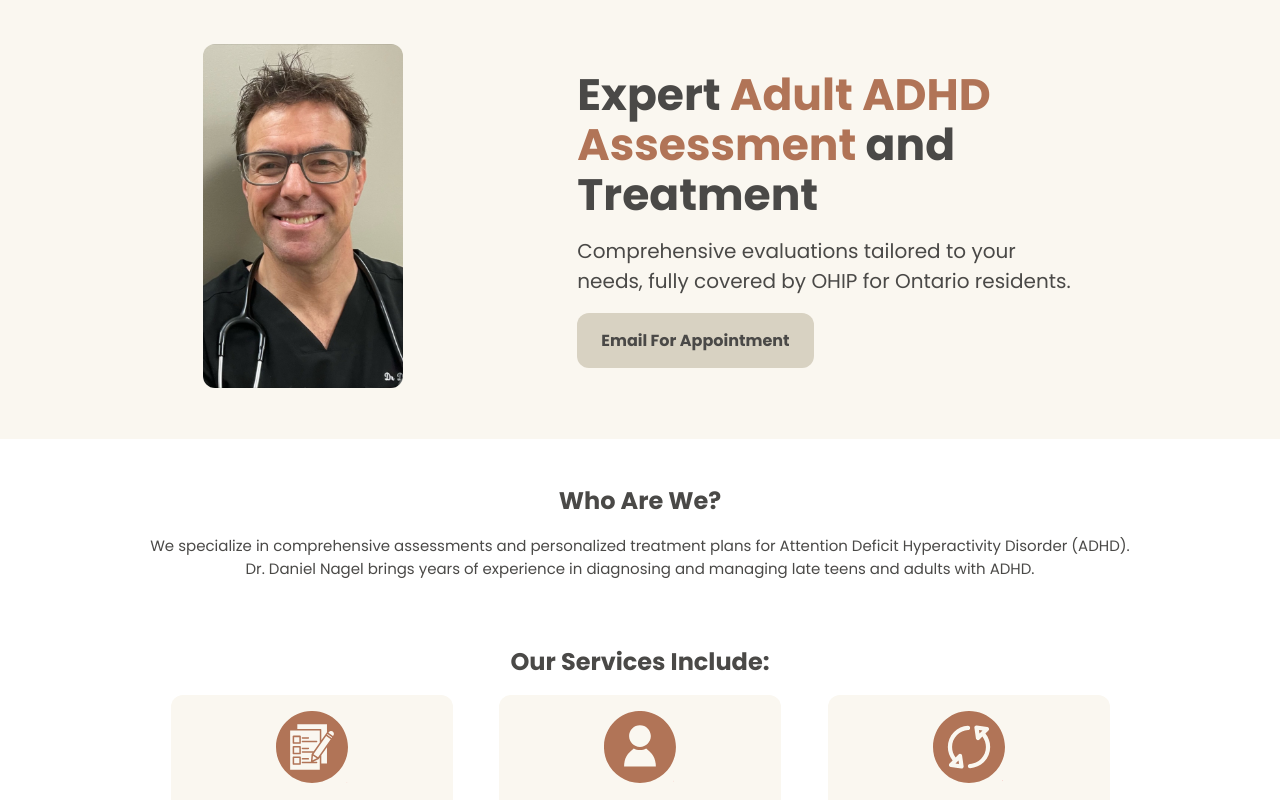
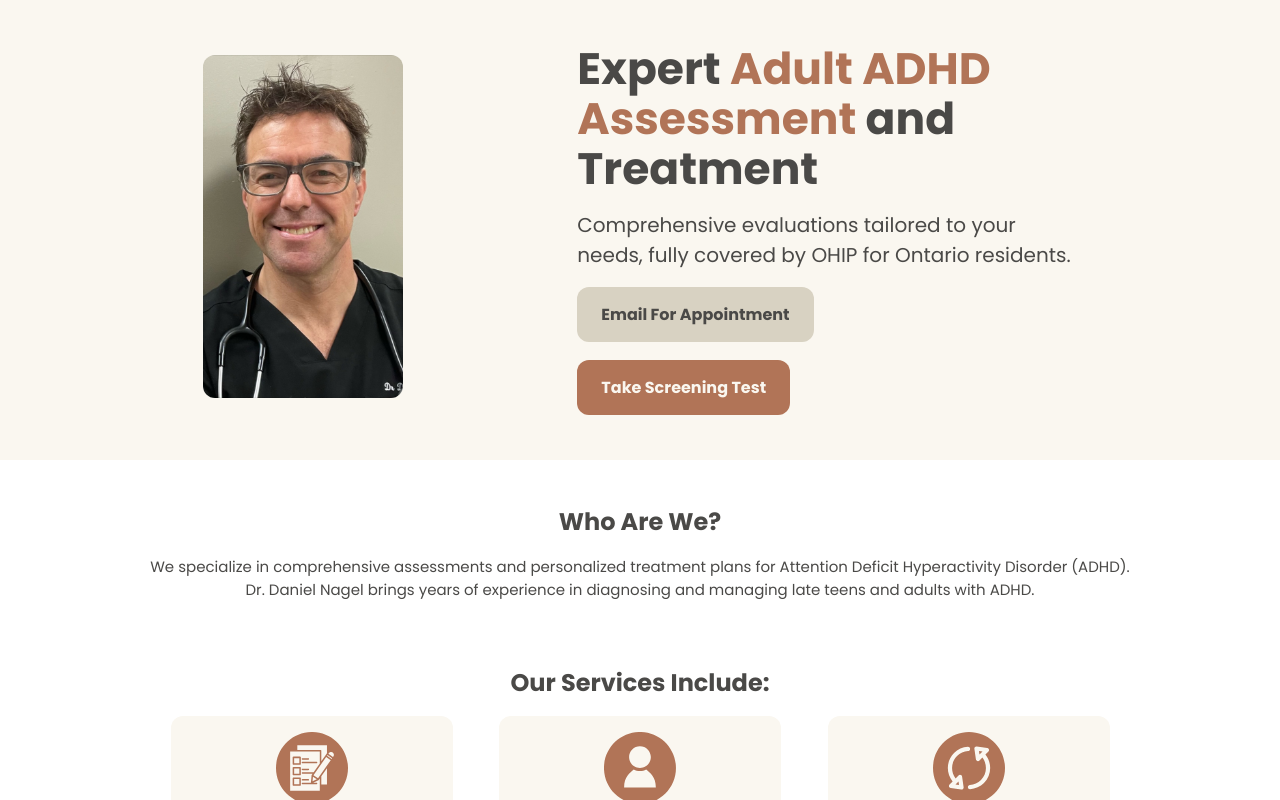
Before and after one commit to NagelDylan/AdhdDoctor, a React (Create React App) app: page / in a window 1280 px wide. Shown: the top 800 px of the page. Built offline with nearby package versions, Linux system fonts and the light colour scheme.

Commit message:
added screening button

```diff
--- a/src/Intro.js
+++ b/src/Intro.js
@@ -23,6 +23,16 @@ function Intro() {
           <div className="btn-holder">
             <a className="appoint-btn" href="mailto:adhddoctor@zohomail.com">
               Email For Appointment
+            </a>
+          </div>
+          <div className="btn-holder">
+            <a
+              className="screen-btn"
+              href="https://thinkadhd.co.uk/#:~:text=Your%20first%20step%20toward%20Adult%20ADHD%20diagnosis%20and%20treatment"
+              target="_blank"
+              rel="noreferrer"
+            >
+              Take Screening Test
             </a>
           </div>
         </div>
@@ -95,6 +105,7 @@ const StyledContainer = styled.div`
     }
 
     .appoint-btn {
+      transition: background-color 0.3s ease, color 0.3s ease;
       background: #d8d2c2;
       padding: 16px 24px;
 
@@ -105,6 +116,25 @@ const StyledContainer = styled.div`
 
       &:hover {
         color: #b17457;
+      }
+
+      @media (max-width: 600px) {
+        font-size: 14px;
+      }
+    }
+
+    .screen-btn {
+      transition: background-color 0.3s ease, color 0.3s ease;
+      background: #b17457;
+      padding: 16px 24px;
+
+      color: #faf7f0;
+      font-weight: bold;
+      text-decoration: none;
+      border-radius: 12px;
+
+      &:hover {
+        background: #9e644e;
       }
 
       @media (max-width: 600px) {
```
